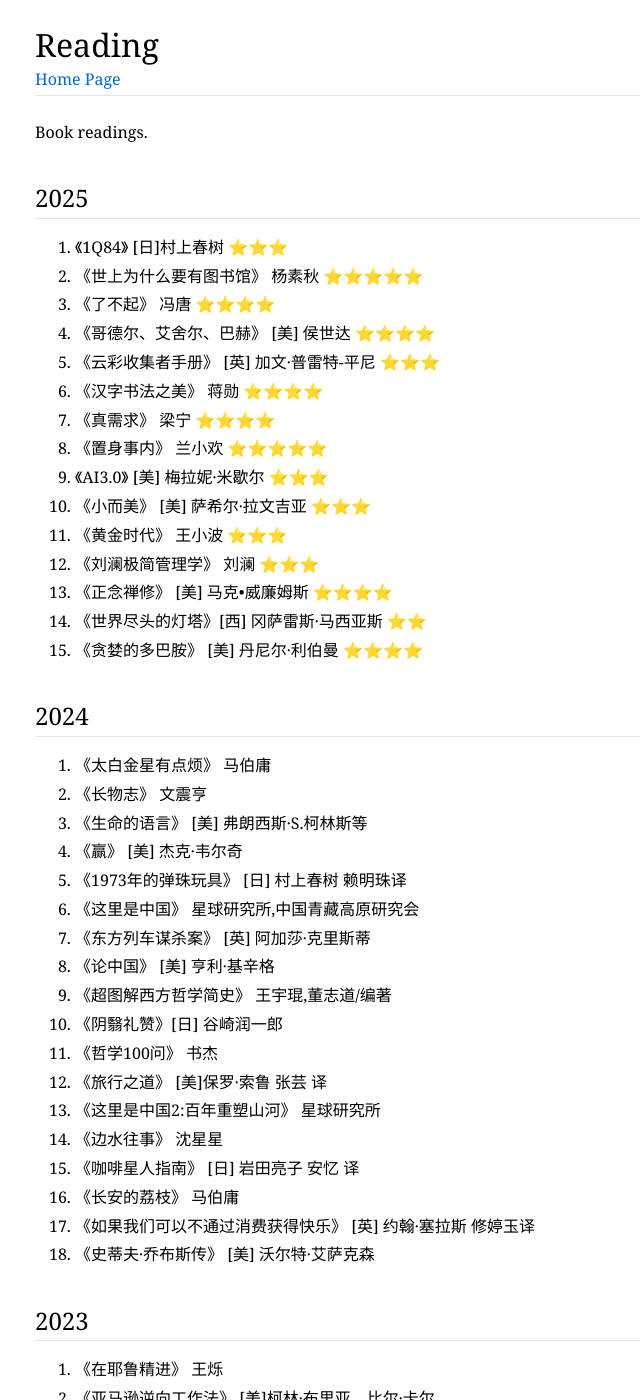
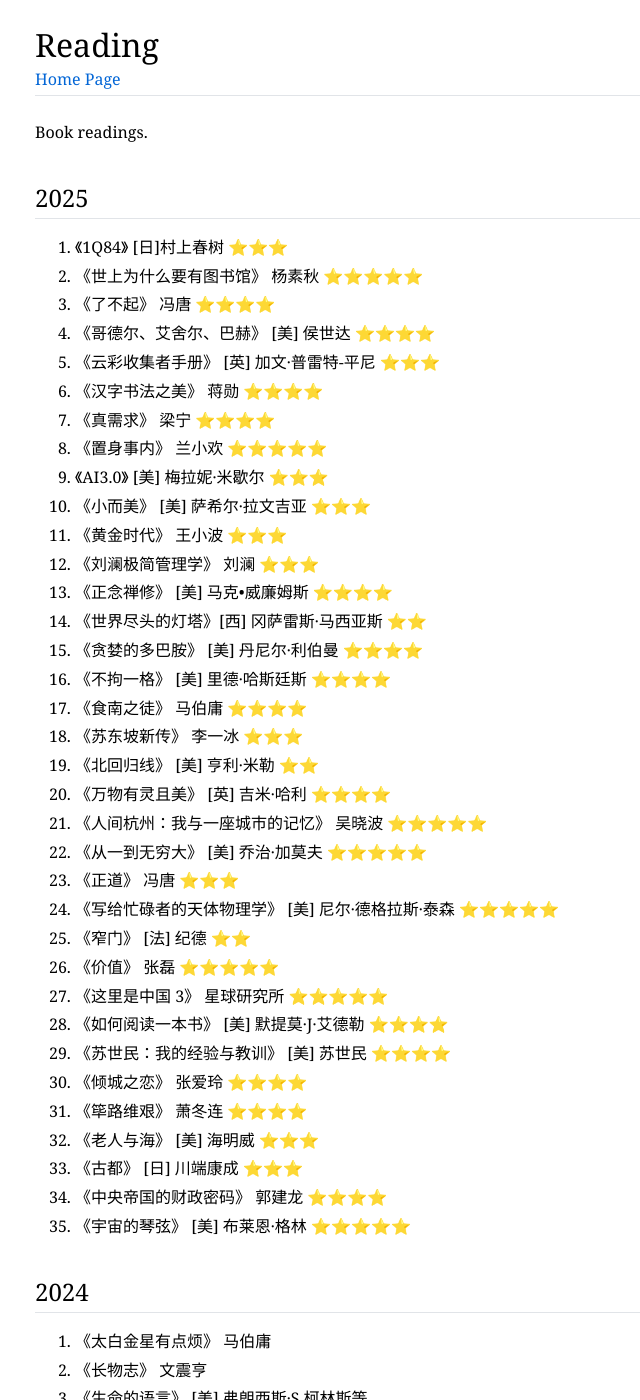
Before and after one commit to fs302/fs302.github.io, a Jekyll site: the page reading.html, which Jekyll copies as it is, in a window 1280 px wide and 1400 px high. Shown: the whole window, without its empty margins (0-640 px from the left). Built offline with Jekyll 4.4.1, drawn with Linux system fonts in a browser that asks for light colours.

```diff
--- a/reading.html
+++ b/reading.html
@@ -65,6 +65,46 @@
 <li><p>《世界尽头的灯塔》[西] 冈萨雷斯·马西亚斯 ⭐️⭐️</p>
 </li>
 <li><p>《贪婪的多巴胺》 [美] 丹尼尔·利伯曼 ⭐️⭐️⭐️⭐️</p>
+</li>
+<li><p>《不拘一格》 [美] 里德·哈斯廷斯 ⭐⭐️⭐️⭐️</p>
+</li>
+<li><p>《食南之徒》 马伯庸 ⭐️⭐️⭐️⭐️</p>
+</li>
+<li><p>《苏东坡新传》 李一冰 ⭐️⭐️⭐️</p>
+</li>
+<li><p>《北回归线》 [美] 亨利·米勒 ⭐️⭐️</p>
+</li>
+<li><p>《万物有灵且美》 [英] 吉米·哈利 ⭐️⭐️⭐️⭐️</p>
+</li>
+<li><p>《人间杭州：我与一座城市的记忆》 吴晓波 ⭐️⭐️⭐️⭐️⭐️</p>
+</li>
+<li><p>《从一到无穷大》 [美] 乔治·加莫夫 ⭐️⭐️⭐️⭐️⭐️</p>
+</li>
+<li><p>《正道》 冯唐 ⭐️⭐️⭐️</p>
+</li>
+<li><p>《写给忙碌者的天体物理学》 [美] 尼尔·德格拉斯·泰森 ⭐️⭐️⭐️⭐️⭐️</p>
+</li>
+<li><p>《窄门》 [法] 纪德 ⭐️⭐️</p>
+</li>
+<li><p>《价值》 张磊 ⭐️⭐️⭐️⭐️⭐️</p>
+</li>
+<li><p>《这里是中国 3》 星球研究所 ⭐️⭐️⭐️⭐️⭐️</p>
+</li>
+<li><p>《如何阅读一本书》 [美] 默提莫·J·艾德勒 ⭐️⭐️⭐️⭐️</p>
+</li>
+<li><p>《苏世民：我的经验与教训》 [美] 苏世民 ⭐️⭐️⭐️⭐️</p>
+</li>
+<li><p>《倾城之恋》 张爱玲 ⭐️⭐️⭐️⭐️</p>
+</li>
+<li><p>《筚路维艰》 萧冬连 ⭐️⭐️⭐️⭐️</p>
+</li>
+<li><p>《老人与海》 [美] 海明威 ⭐️⭐️⭐️</p>
+</li>
+<li><p>《古都》 [日] 川端康成 ⭐️⭐️⭐️</p>
+</li>
+<li><p>《中央帝国的财政密码》 郭建龙 ⭐️⭐️⭐️⭐️</p>
+</li>
+<li><p>《宇宙的琴弦》 [美] 布莱恩·格林 ⭐️⭐️⭐️⭐️⭐️</p>
 </li>
 </ol>
 <h2>2024</h2>
```
Also changed, not shown: 1 other file.
